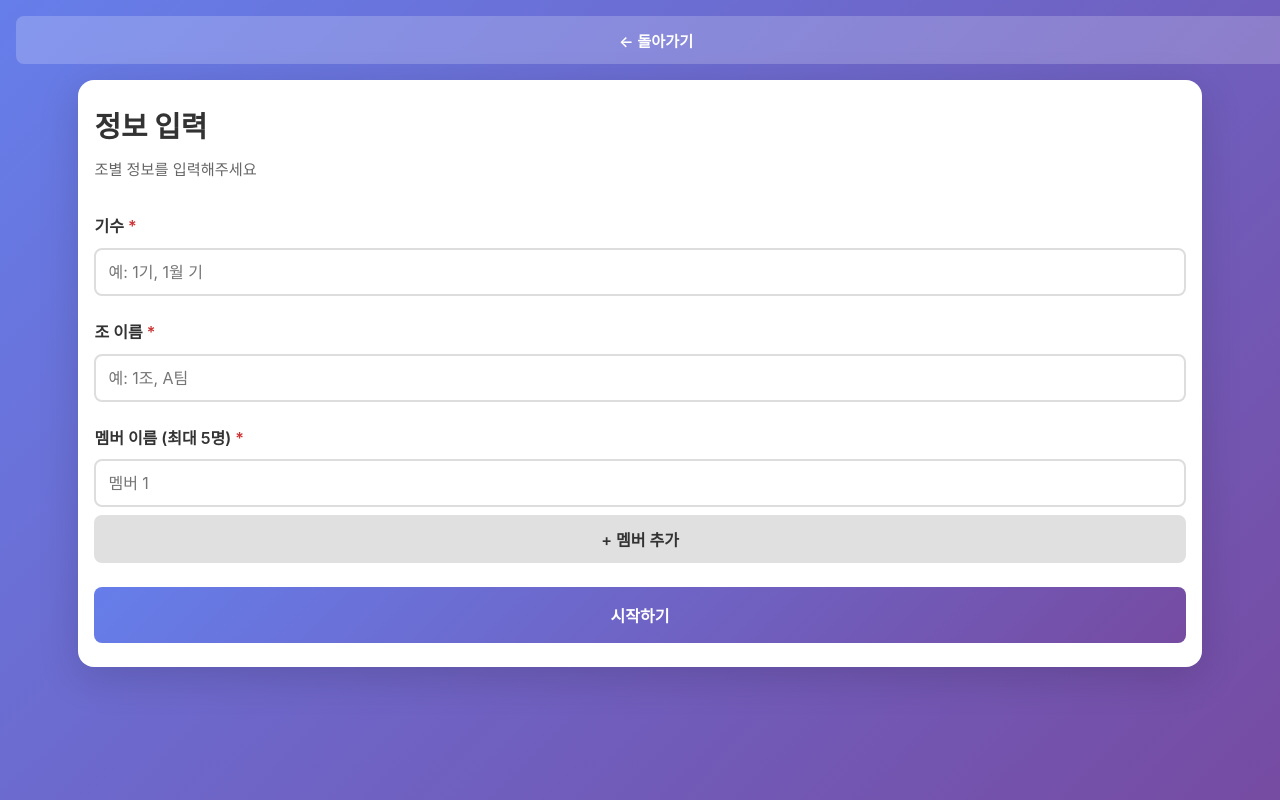
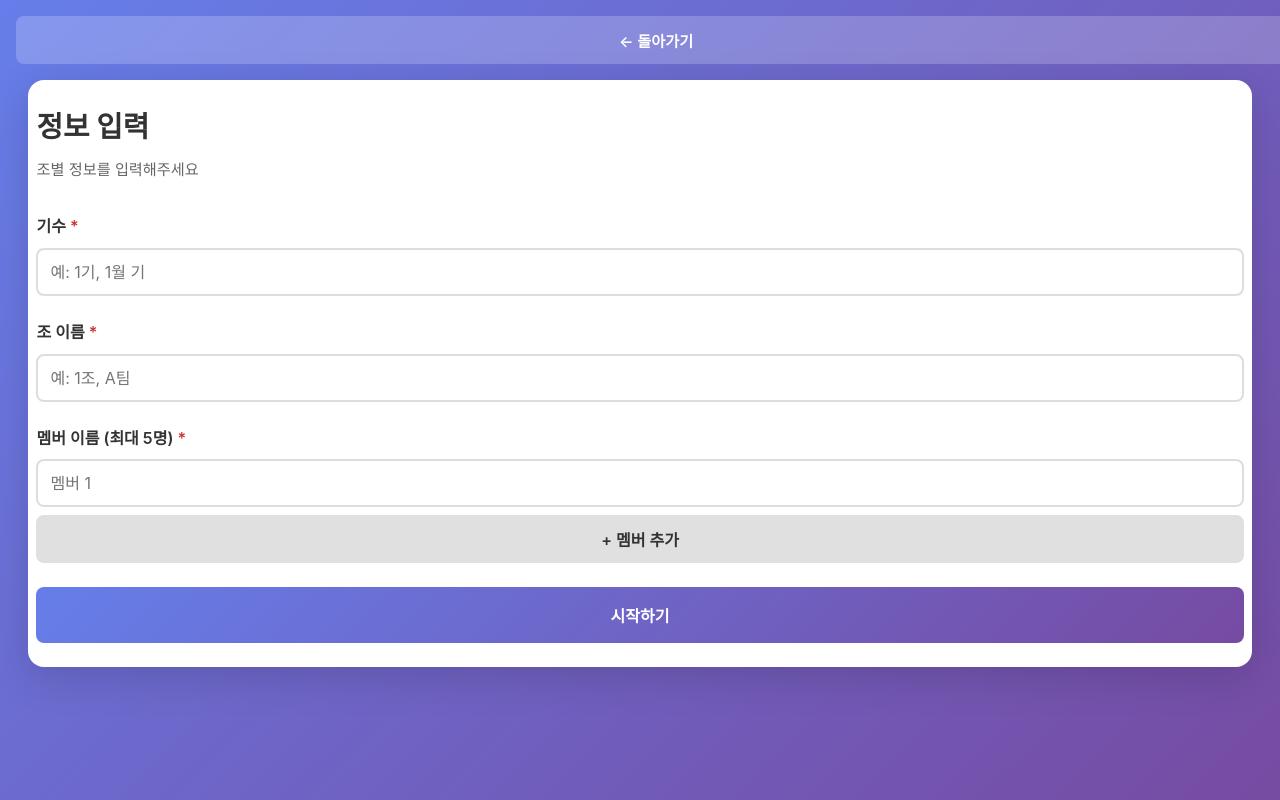
Before and after one commit to rkddpwl0625/mopo-treasure-hunt, a React (Vite) app: page /register/1 in a window 1280 px wide. Built offline with nearby package versions, Linux system fonts and the light colour scheme; no server answers; a web font is replaced by a local one.

Commit message:
Maximize screen width - reduce padding and increase max-width to 98%

```diff
--- a/src/pages/participant/Participant.css
+++ b/src/pages/participant/Participant.css
@@ -26,8 +26,8 @@
 .participant-card {
   background: white;
   border-radius: 16px;
-  padding: 1.5rem 1rem;
-  max-width: 90%;
+  padding: 1.5rem 0.5rem;
+  max-width: 98%;
   width: 100%;
   margin: 4rem auto 2rem;
   box-shadow: 0 10px 40px rgba(0, 0, 0, 0.15);
@@ -151,7 +151,7 @@
   justify-content: space-between;
   align-items: center;
   margin-bottom: 2rem;
-  padding: 0 2rem 1rem 2rem;
+  padding: 0 0.5rem 1rem 0.5rem;
   border-bottom: 2px solid #ddd;
 }
 
```
